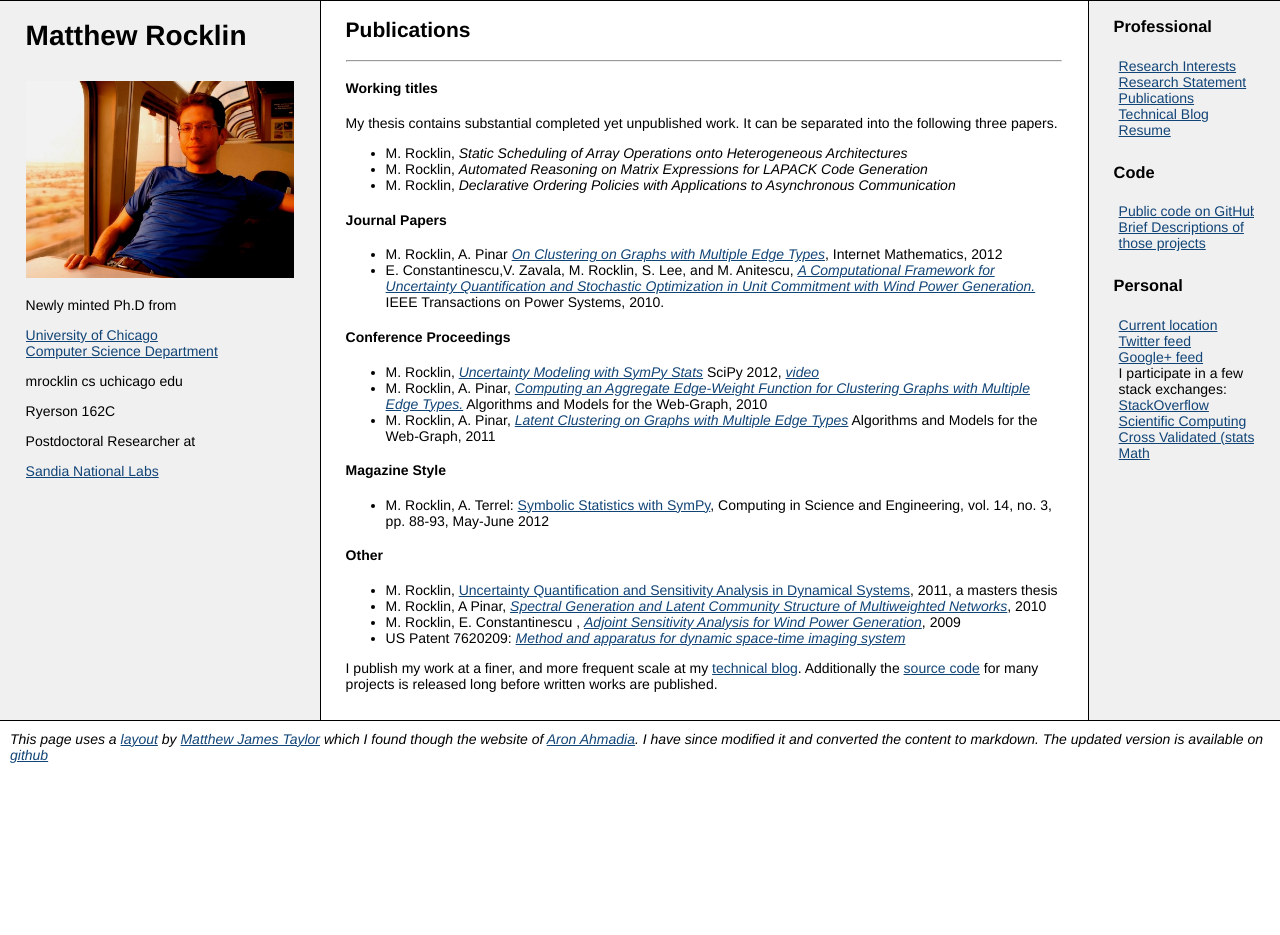
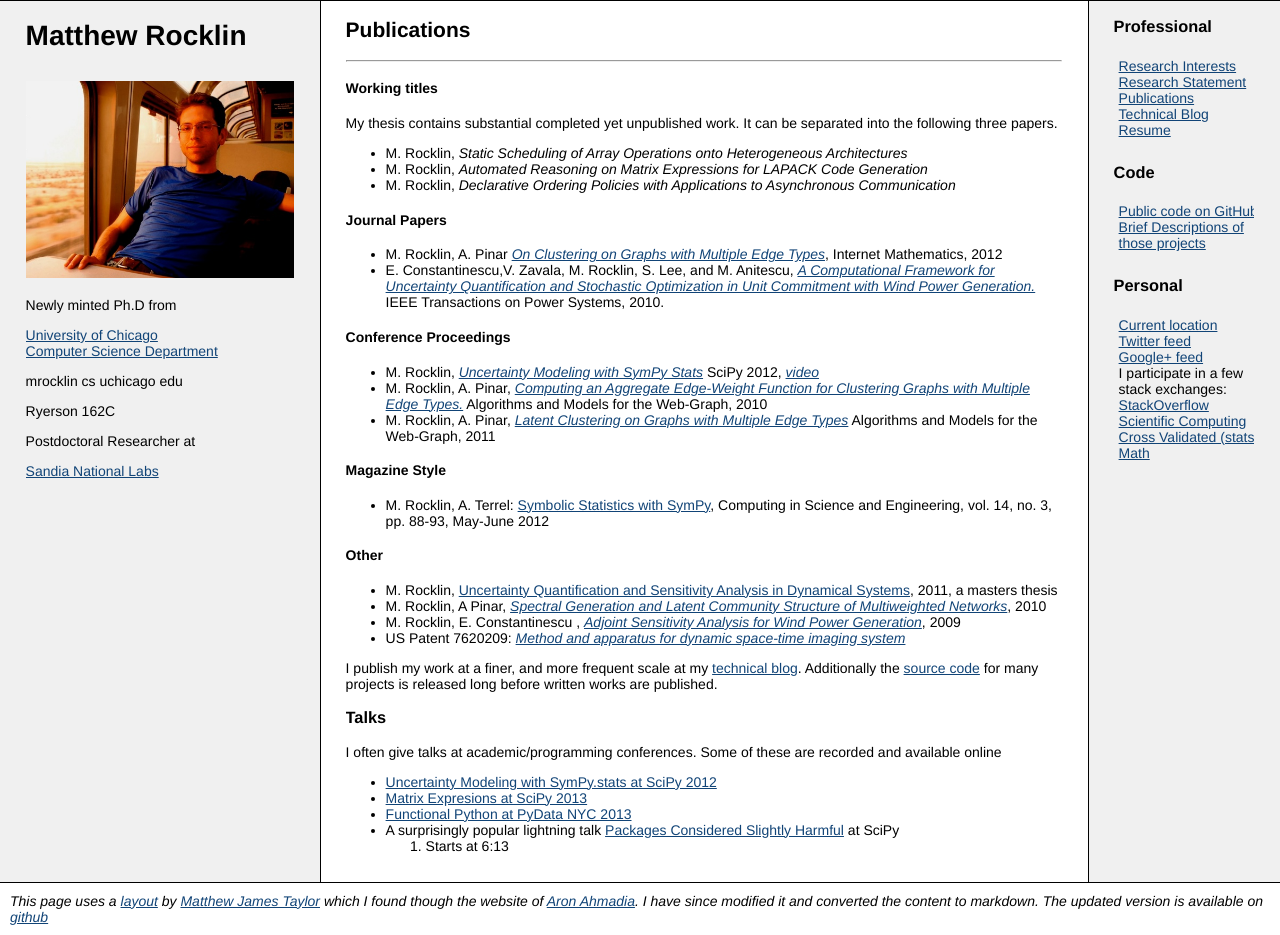
Before and after one commit to mrocklin/mrocklin.github.io, a Jekyll site: the page built from publications.md, in a window 1280 px wide. Built offline with Jekyll 4.4.1, drawn with Linux system fonts in a browser that asks for light colours; Markdown is read by kramdown in place of the engine named in the settings; before the commit the page ends 900 px from its top, so only the background shows below that.

Commit message:
add talk links

```diff
--- a/publications.md
+++ b/publications.md
@@ -64,3 +64,15 @@ separated into the following three papers.
     imaging system*](http://www.google.com/patents/US20060082590)
 
 I publish my work at a finer, and more frequent scale at my [technical blog](/blog/).  Additionally the [source code](http://github.com/mrocklin/) for many projects is released long before written works are published.
+
+### Talks
+
+I often give talks at academic/programming conferences.  Some of these are
+recorded and available online
+
+*   [Uncertainty Modeling with SymPy.stats at SciPy 2012](http://www.youtube.com/watch?v=27su3TQ3BvQ)
+*   [Matrix Expresions at SciPy 2013](http://pyvideo.org/video/2028/matrix-expressions-and-blaslapack-scipy-2013-pr)
+*   [Functional Python at PyData NYC 2013](https://vimeo.com/80096814)
+*   A surprisingly popular lightning talk [Packages Considered
+    Slightly Harmful](https://www.youtube.com/watch?v=ywHqIEv3xXg) at SciPy
+    2013. Starts at 6:13
```
